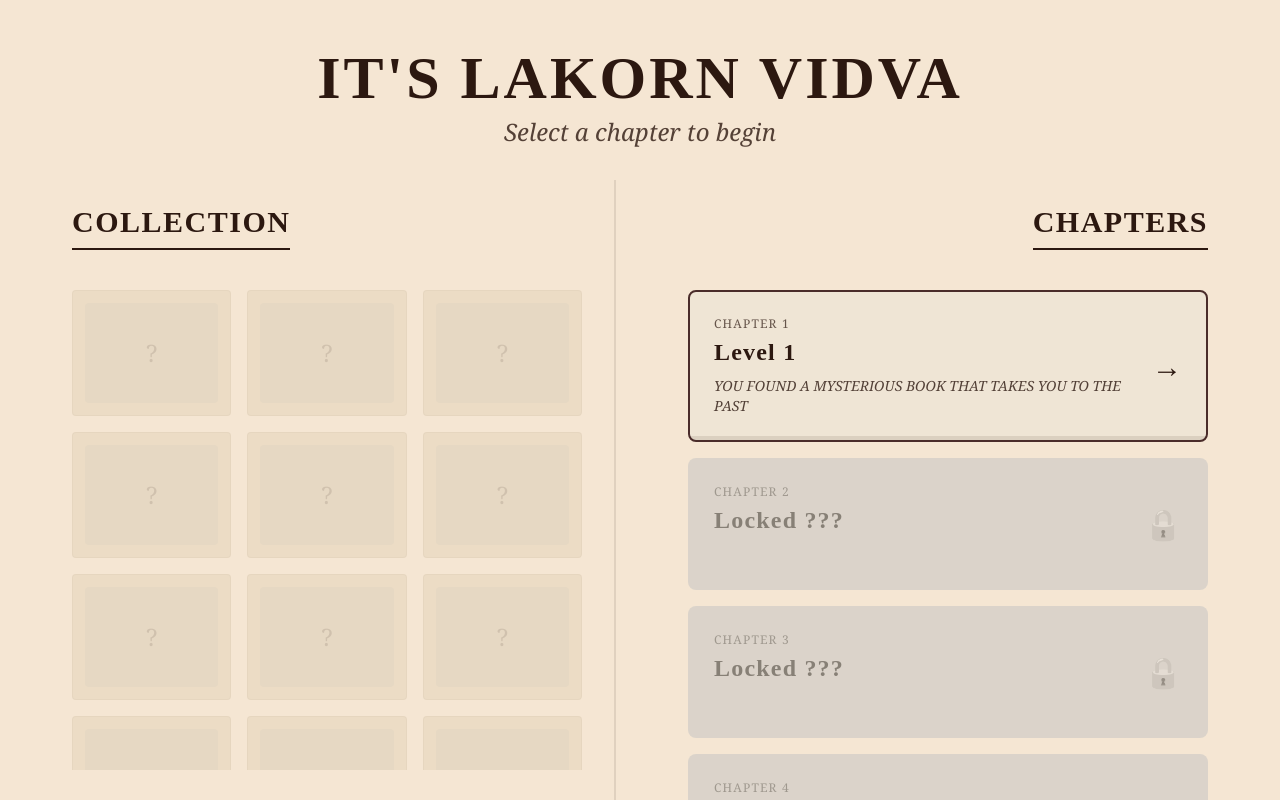
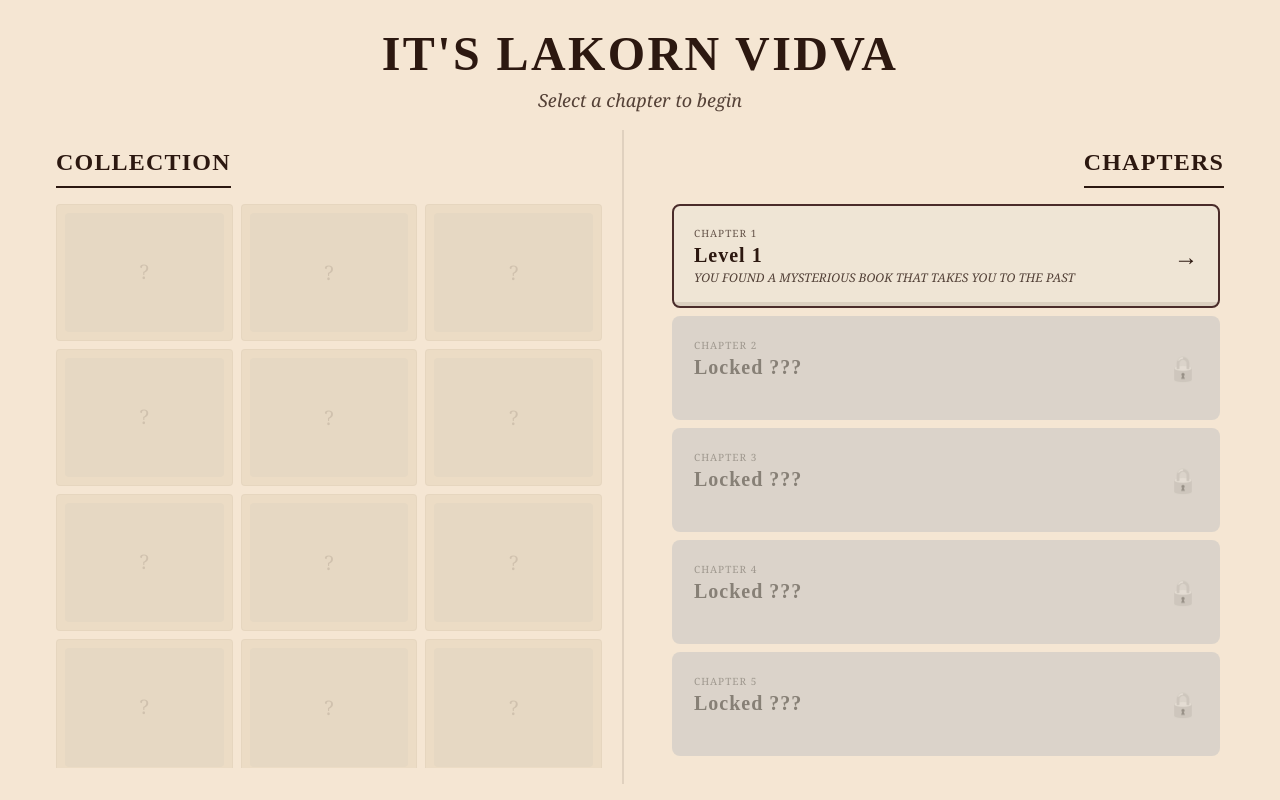
Before and after one commit to ITLaKornVidva/web-lakorn-2026, a React (Vite) app: page / in a window 1280 px wide. Built offline with nearby package versions, Linux system fonts and the light colour scheme.

Commit message:
feat: Refactor game layout for responsiveness, introduce safe area insets, and remove scene titles

```diff
--- a/src/components/Game/Scene.tsx
+++ b/src/components/Game/Scene.tsx
@@ -37,16 +37,6 @@ export const Scene = ({ scene, isActive, levelItems }: SceneProps) => {
     }, []);
 
     return (
-        <div className="flex flex-col items-center w-full space-y-4">
-            {/* Title Section */}
-            <div className="h-12 flex items-center justify-center w-full transition-all duration-300">
-                {displayTitle && (
-                    <h3 className="font-serif-bold text-[#2c1810]/90 text-center uppercase tracking-widest animate-fade-in"
-                        style={{ fontSize: 'clamp(0.85rem, 1vw, 1.2rem)' }}>
-                        {displayTitle}
-                    </h3>
-                )}
-            </div>
 
         <div
             ref={containerRef}
@@ -86,12 +76,20 @@ export const Scene = ({ scene, isActive, levelItems }: SceneProps) => {
                             allowedTypes={slot.allowedTypes}
                         />
                     ))}
+
+                    {/* Title Overlay - Inside the scaled world or outside?
+                        Inside puts it in context.
+                    */}
+                    {displayTitle && (
+                        <div className="absolute top-4 left-0 w-full flex justify-center pointer-events-none z-10">
+                            <h3 className="font-serif-bold text-[#2c1810] bg-white/80 px-4 py-1 rounded-full text-center uppercase tracking-widest animate-fade-in shadow-sm backdrop-blur-sm"
+                                style={{ fontSize: '1.5rem' }}>
+                                {displayTitle}
+                            </h3>
+                        </div>
+                    )}
                 </div>
             </div>
         </div>
-
-
-            {/* Description Section */}
-        </div>
     );
 };
--- a/src/components/LevelSelect.tsx
+++ b/src/components/LevelSelect.tsx
@@ -24,21 +24,21 @@ export const LevelSelect = () => {
     };
 
     return (
-        <div className="min-h-screen bg-[#f5e6d3] text-[#2c1810] font-serif p-8 md:p-12 overflow-hidden landscape:flex hidden flex-col">
+        <div className="h-[100dvh] w-[100dvw] bg-[#f5e6d3] text-[#2c1810] font-serif overflow-hidden landscape:flex hidden flex-col safe-padding pt-2 lg:pt-6">
             {/* Header */}
-            <div className="text-center mb-8 relative z-10">
-                <h1 className="text-4xl md:text-6xl font-serif-bold uppercase tracking-widest mb-2">It's Lakorn Vidva</h1>
-                <p className="text-xl md:text-2xl italic opacity-80">Select a chapter to begin</p>
+            <div className="text-center mb-1 lg:mb-4 flex-none relative z-10">
+                <h1 className="text-xl lg:text-4xl xl:text-5xl font-serif-bold uppercase tracking-widest mb-0.5 leading-tight">It's Lakorn Vidva</h1>
+                <p className="text-[10px] lg:text-lg italic opacity-80">Select a chapter to begin</p>
             </div>
 
-            <div className="flex-1 grid grid-cols-2 gap-12 max-w-7xl mx-auto w-full relative z-10">
+            <div className="flex-1 min-h-0 grid grid-cols-[0.8fr_1.2fr] lg:grid-cols-2 gap-3 lg:gap-8 max-w-7xl mx-auto w-full relative z-10 pb-2 px-2 lg:px-6">
                 {/* Left Column: Collection / Completed Scenes */}
-                <div className="flex flex-col gap-6 p-6 border-r-2 border-[#2c1810]/10">
-                    <h2 className="text-3xl font-serif-bold uppercase tracking-widest border-b-2 border-[#2c1810] pb-2 mb-4 inline-block self-start">
+                <div className="flex flex-col gap-2 p-1 lg:p-4 border-r-2 border-[#2c1810]/10 overflow-hidden">
+                    <h2 className="text-sm lg:text-2xl font-serif-bold uppercase tracking-widest border-b-2 border-[#2c1810] pb-1 lg:pb-2 mb-1 lg:mb-2 inline-block self-start flex-none">
                         Collection
                     </h2>
 
-                    <div className="grid grid-cols-2 lg:grid-cols-3 gap-4 overflow-y-auto pr-2 max-h-[60vh] custom-scrollbar">
+                    <div className="grid grid-cols-2 xl:grid-cols-3 gap-2 overflow-y-auto pr-1 no-scrollbar flex-1 content-start">
                         {levels.flatMap(level => level.scenes.map(scene => ({ scene, level }))).map(({ scene, level }) => {
                             const isCompleted = completedScenes.includes(scene.id);
 
@@ -47,7 +47,7 @@ export const LevelSelect = () => {
                             const savedScene = savedLevelScenes?.find(s => s.id === scene.id) || scene;
 
                             return (
-                                <div key={scene.id} className={`p-3 rounded border flex flex-col items-center gap-2 transition-all ${isCompleted ? 'bg-white/80 border-[#2c1810]/20 shadow-sm hover:scale-105' : 'bg-[#e6d5bc] border-[#2c1810]/5 opacity-60'}`}>
+                                <div key={scene.id} className={`p-1 lg:p-2 rounded border flex flex-col items-center gap-1 transition-all ${isCompleted ? 'bg-white/80 border-[#2c1810]/20 shadow-sm hover:scale-105' : 'bg-[#e6d5bc] border-[#2c1810]/5 opacity-60'}`}>
                                     <div className="w-full aspect-[4/3] rounded overflow-hidden relative bg-[#dccfb9]">
                                         {isCompleted ? (
                                             <MiniScene
@@ -56,7 +56,7 @@ export const LevelSelect = () => {
                                             />
                                         ) : (
                                             <div className="w-full h-full flex items-center justify-center">
-                                                <span className="text-2xl opacity-20">?</span>
+                                                <span className="text-sm lg:text-xl opacity-20">?</span>
                                             </div>
                                         )}
                                     </div>
@@ -67,12 +67,12 @@ export const LevelSelect = () => {
                 </div>
 
                 {/* Right Column: Level List */}
-                <div className="flex flex-col gap-6 p-6">
-                    <h2 className="text-3xl font-serif-bold uppercase tracking-widest border-b-2 border-[#2c1810] pb-2 mb-4 inline-block self-end">
+                <div className="flex flex-col gap-2 p-1 lg:p-4 overflow-hidden">
+                    <h2 className="text-sm lg:text-2xl font-serif-bold uppercase tracking-widest border-b-2 border-[#2c1810] pb-1 lg:pb-2 mb-1 lg:mb-2 inline-block self-end flex-none">
                         Chapters
                     </h2>
 
-                    <div className="flex flex-col gap-4">
+                    <div className="flex flex-col gap-2 overflow-y-auto pr-1 no-scrollbar flex-1">
                         {levels.map((level, index) => {
                             // Logic: Unlocked explicitly OR Previous level solved OR First level
                             const prevLevelId = levels[index - 1]?.id;
@@ -87,23 +87,23 @@ export const LevelSelect = () => {
                                     onClick={() => accessible && handleLevelClick(level.id)}
                                     disabled={!accessible}
                                     className={`
-                                        group relative p-6 rounded-lg border-2 text-left transition-all duration-300
+                                        group relative p-3 lg:p-5 rounded-lg border-2 text-left transition-all duration-300 flex-none
                                         ${accessible
-                                            ? 'bg-[#EFE5D5] border-[#4a2c2a] hover:bg-[#4a2c2a] hover:text-[#EFE5D5] hover:shadow-xl cursor-pointer hover:-translate-y-1'
+                                            ? 'bg-[#EFE5D5] border-[#4a2c2a] hover:bg-[#4a2c2a] hover:text-[#EFE5D5] hover:shadow-lg cursor-pointer hover:-translate-y-0.5'
                                             : 'bg-[#cfc0aa] border-transparent opacity-50 cursor-not-allowed grayscale'
                                         }
                                     `}
                                 >
-                                    <div className="flex items-center justify-between">
-                                        <div>
-                                            <span className="text-xs uppercase tracking-widest opacity-70 block mb-1">Chapter {index + 1}</span>
-                                            <h3 className="text-2xl font-serif-bold">{accessible ? level.title : 'Locked ???'}</h3>
-                                            <p className={`text-sm mt-2 italic ${accessible ? 'opacity-80' : 'opacity-0'}`}>{level.goal}</p>
+                                    <div className="flex items-center justify-between gap-2">
+                                        <div className="min-w-0 flex-1">
+                                            <span className="text-[8px] lg:text-[10px] uppercase tracking-widest opacity-70 block mb-0.5">Chapter {index + 1}</span>
+                                            <h3 className="text-xs lg:text-xl font-serif-bold truncate leading-tight">{accessible ? level.title : 'Locked ???'}</h3>
+                                            <p className={`text-[9px] lg:text-xs mt-0.5 italic truncate ${accessible ? 'opacity-80' : 'opacity-0'}`}>{level.goal}</p>
                                         </div>
 
-                                        <div className="text-3xl">
+                                        <div className="text-sm lg:text-2xl flex-none">
                                             {accessible ? (
-                                                <span className="transform group-hover:translate-x-2 transition-transform inline-block">→</span>
+                                                <span className="transform group-hover:translate-x-1 transition-transform inline-block">→</span>
                                             ) : (
                                                 <span>🔒</span>
                                             )}
@@ -123,7 +123,7 @@ export const LevelSelect = () => {
                                     )}
                                     {/* Solved Indicator */}
                                     {solvedLevels.includes(level.id) && (
-                                        <div className="absolute top-2 right-2 text-green-700 bg-white/50 rounded-full p-1" title="Level Complete">
+                                        <div className="absolute top-1 right-1 lg:top-2 lg:right-2 text-green-700 bg-white/50 rounded-full p-0.5 text-[10px] lg:text-sm leading-none" title="Level Complete">
                                             ✓
                                         </div>
                                     )}
--- a/src/index.css
+++ b/src/index.css
@@ -8,7 +8,9 @@ body,
   top: 0;
   left: 0;
   height: 100%;
+  height: 100dvh;
   width: 100%;
+  width: 100dvw;
   margin: 0;
   padding: 0;
   overflow: hidden;
@@ -70,3 +72,10 @@ body {
   -ms-overflow-style: none;
   scrollbar-width: none;
 }
+
+/* Utility for safe area spacing */
+.safe-padding {
+  padding-left: max(1rem, env(safe-area-inset-left));
+  padding-right: max(1rem, env(safe-area-inset-right));
+  padding-bottom: max(0.5rem, env(safe-area-inset-bottom));
+}
```
Also changed, not shown: src/components/Game/Book.tsx (+25 -17 lines). Lines whose indentation alone changed are shown as unchanged.
